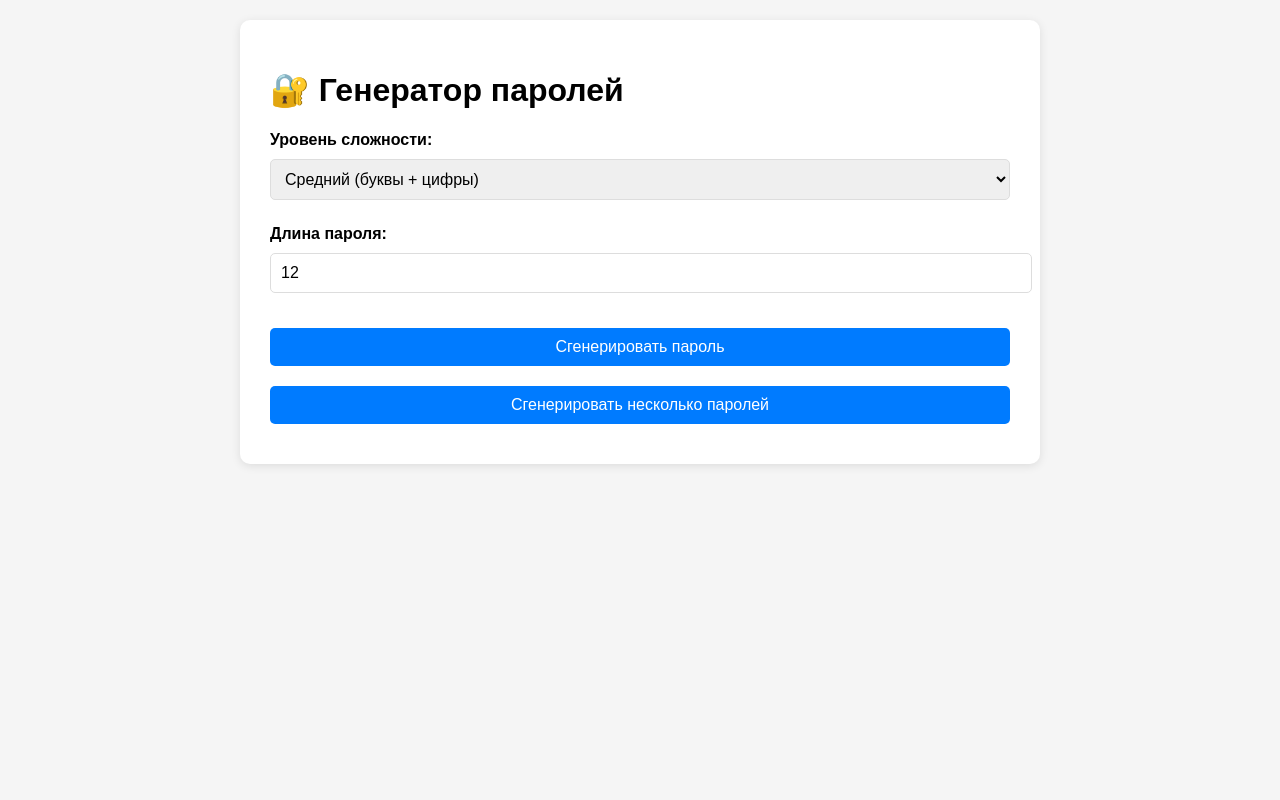
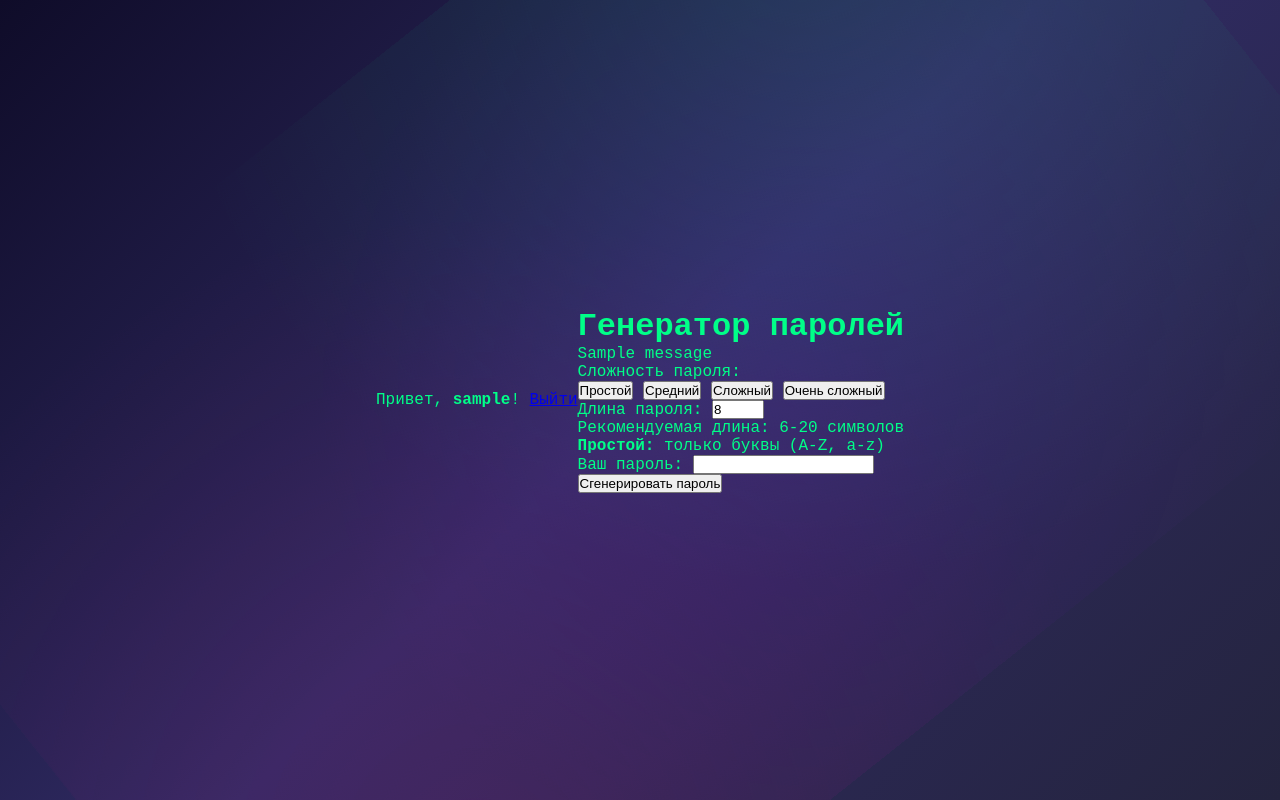
Before and after one commit to AltushkaLover/GG, a Flask app: template templates/index.html in a window 1280 px wide. Run offline with Flask 3, Linux system fonts and the light colour scheme; the template is opened without the code that fills it: most values are stand-ins (such as "Sample title", 1, 10 or a date in 2020); one stand-in notice (Sample message) is shown.

Commit message:
Update index.html

```diff
--- a/templates/index.html
+++ b/templates/index.html
@@ -4,230 +4,157 @@
     <meta charset="UTF-8">
     <meta name="viewport" content="width=device-width, initial-scale=1.0">
     <title>Генератор паролей</title>
-    <style>
-        body {
-            font-family: Arial, sans-serif;
-            max-width: 800px;
-            margin: 0 auto;
-            padding: 20px;
-            background-color: #f5f5f5;
-        }
-        .container {
-            background: white;
-            padding: 30px;
-            border-radius: 10px;
-            box-shadow: 0 2px 10px rgba(0,0,0,0.1);
-        }
-        .form-group {
-            margin-bottom: 20px;
-        }
-        label {
-            display: block;
-            margin-bottom: 5px;
-            font-weight: bold;
-        }
-        select, input[type="number"], button {
-            width: 100%;
-            padding: 10px;
-            margin: 5px 0;
-            border: 1px solid #ddd;
-            border-radius: 5px;
-            font-size: 16px;
-        }
-        button {
-            background-color: #007bff;
-            color: white;
-            border: none;
-            cursor: pointer;
-            margin: 10px 0;
-        }
-        button:hover {
-            background-color: #0056b3;
-        }
-        .password-display {
-            background-color: #f8f9fa;
-            padding: 15px;
-            border-radius: 5px;
-            margin: 20px 0;
-            font-family: monospace;
-            font-size: 18px;
-            word-break: break-all;
-        }
-        .custom-options {
-            background-color: #e9ecef;
-            padding: 15px;
-            border-radius: 5px;
-            margin: 10px 0;
-        }
-        .checkbox-group {
-            display: flex;
-            align-items: center;
-            margin: 5px 0;
-        }
-        .checkbox-group input {
-            width: auto;
-            margin-right: 10px;
-        }
-        .batch-results {
-            margin-top: 20px;
-        }
-        .password-item {
-            background-color: #f8f9fa;
-            padding: 10px;
-            margin: 5px 0;
-            border-radius: 3px;
-            font-family: monospace;
-        }
-    </style>
+    <link rel="stylesheet" href="{{ url_for('static', filename='style.css') }}">
 </head>
 <body>
+    <div class="header">
+        <div class="user-info">
+            Привет, <strong>{{ username }}</strong>!
+            <a href="{{ url_for('logout') }}" class="btn">Выйти</a>
+        </div>
+    </div>
+
     <div class="container">
-        <h1>🔐 Генератор паролей</h1>
+        <h1>Генератор паролей</h1>
 
-        <div class="form-group">
-            <label for="complexity">Уровень сложности:</label>
-            <select id="complexity" onchange="toggleCustomOptions()">
-                <option value="easy">Простой (только буквы)</option>
-                <option value="medium" selected>Средний (буквы + цифры)</option>
-                <option value="hard">Сложный (все символы)</option>
-                <option value="custom">Пользовательский</option>
-            </select>
-        </div>
+        {% with messages = get_flashed_messages(with_categories=true) %}
+            {% if messages %}
+                {% for category, message in messages %}
+                    <div class="flash {{ category }}">{{ message }}</div>
+                {% endfor %}
+            {% endif %}
+        {% endwith %}
 
-        <div class="form-group">
-            <label for="length">Длина пароля:</label>
-            <input type="number" id="length" min="4" max="50" value="12">
-        </div>
+        <div class="settings">
+            <div class="setting">
+                <label>Сложность пароля:</label>
+                <div class="complexity-buttons">
+                    <button type="button" class="complexity-btn active" data-complexity="simple">Простой</button>
+                    <button type="button" class="complexity-btn" data-complexity="medium">Средний</button>
+                    <button type="button" class="complexity-btn" data-complexity="strong">Сложный</button>
+                    <button type="button" class="complexity-btn" data-complexity="very_strong">Очень сложный</button>
+                </div>
+            </div>
 
-        <div id="customOptions" class="custom-options" style="display: none;">
-            <h3>Настройки пароля:</h3>
-            <div class="checkbox-group">
-                <input type="checkbox" id="uppercase" checked>
-                <label for="uppercase">Заглавные буквы (A-Z)</label>
+            <div class="setting">
+                <label for="length">Длина пароля:</label>
+                <input type="number" id="length" min="6" max="40" value="12">
+                <div class="length-info" id="length-info">Рекомендуемая длина: 6-20 символов</div>
             </div>
-            <div class="checkbox-group">
-                <input type="checkbox" id="numbers" checked>
-                <label for="numbers">Цифры (0-9)</label>
-            </div>
-            <div class="checkbox-group">
-                <input type="checkbox" id="special">
-                <label for="special">Специальные символы (!@#$% и т.д.)</label>
+
+            <div class="setting">
+                <div class="complexity-info" id="complexity-info">
+                    <strong>Простой:</strong> только буквы (A-Z, a-z)
+                </div>
             </div>
         </div>
 
-        <button onclick="generatePassword()">Сгенерировать пароль</button>
-        <button onclick="generateBatchPasswords()">Сгенерировать несколько паролей</button>
-
-        <div id="result" class="password-display" style="display: none;">
-            <strong>Ваш пароль:</strong>
-            <div id="passwordOutput"></div>
-            <small>Длина: <span id="passwordLength"></span> символов</small>
-            <button onclick="copyToClipboard()" style="margin-top: 10px;">Копировать</button>
+        <div class="result">
+            <label>Ваш пароль:</label>
+            <input type="text" id="password" readonly>
         </div>
 
-        <div id="batchResult" class="batch-results" style="display: none;">
-            <h3>Сгенерированные пароли:</h3>
-            <div id="batchPasswordsOutput"></div>
-            <button onclick="copyBatchToClipboard()">Копировать все</button>
-        </div>
+        <button onclick="generatePassword()">Сгенерировать пароль</button>
     </div>
 
     <script>
-        function toggleCustomOptions() {
-            const complexity = document.getElementById('complexity').value;
-            const customOptions = document.getElementById('customOptions');
-            customOptions.style.display = complexity === 'custom' ? 'block' : 'none';
+        let currentComplexity = 'simple';
+
+        // Обработчики для кнопок сложности
+        document.querySelectorAll('.complexity-btn').forEach(btn => {
+            btn.addEventListener('click', function() {
+                // Убираем активный класс у всех кнопок
+                document.querySelectorAll('.complexity-btn').forEach(b => {
+                    b.classList.remove('active');
+                });
+                // Добавляем активный класс текущей кнопке
+                this.classList.add('active');
+                currentComplexity = this.dataset.complexity;
+                updateComplexityInfo();
+                updateLengthLimits();
+            });
+        });
+
+        function updateComplexityInfo() {
+            const info = document.getElementById('complexity-info');
+            switch(currentComplexity) {
+                case 'simple':
+                    info.innerHTML = '<strong>Простой:</strong> только буквы (A-Z, a-z)';
+                    break;
+                case 'medium':
+                    info.innerHTML = '<strong>Средний:</strong> буквы + цифры (A-Z, a-z, 0-9)';
+                    break;
+                case 'strong':
+                    info.innerHTML = '<strong>Сложный:</strong> буквы + цифры + специальные символы (!@#$%^&*)';
+                    break;
+                case 'very_strong':
+                    info.innerHTML = '<strong>Очень сложный:</strong> все символы + расширенный набор специальных символов';
+                    break;
+            }
+        }
+
+        function updateLengthLimits() {
+            const lengthInput = document.getElementById('length');
+            const lengthInfo = document.getElementById('length-info');
+
+            switch(currentComplexity) {
+                case 'simple':
+                    lengthInput.min = 6;
+                    lengthInput.max = 20;
+                    lengthInput.value = 8;
+                    lengthInfo.textContent = 'Рекомендуемая длина: 6-20 символов';
+                    break;
+                case 'medium':
+                    lengthInput.min = 8;
+                    lengthInput.max = 25;
+                    lengthInput.value = 12;
+                    lengthInfo.textContent = 'Рекомендуемая длина: 8-25 символов';
+                    break;
+                case 'strong':
+                    lengthInput.min = 10;
+                    lengthInput.max = 30;
+                    lengthInput.value = 16;
+                    lengthInfo.textContent = 'Рекомендуемая длина: 10-30 символов';
+                    break;
+                case 'very_strong':
+                    lengthInput.min = 12;
+                    lengthInput.max = 40;
+                    lengthInput.value = 20;
+                    lengthInfo.textContent = 'Рекомендуемая длина: 12-40 символов';
+                    break;
+            }
         }
 
         function generatePassword() {
-            const complexity = document.getElementById('complexity').value;
-            const length = parseInt(document.getElementById('length').value);
-
-            let data = { complexity, length };
-
-            if (complexity === 'custom') {
-                data.uppercase = document.getElementById('uppercase').checked;
-                data.numbers = document.getElementById('numbers').checked;
-                data.special = document.getElementById('special').checked;
-            }
+            const data = {
+                complexity: currentComplexity,
+                length: parseInt(document.getElementById('length').value)
+            };
 
             fetch('/generate', {
                 method: 'POST',
-                headers: {
-                    'Content-Type': 'application/json',
-                },
+                headers: {'Content-Type': 'application/json'},
                 body: JSON.stringify(data)
             })
-            .then(response => response.json())
+            .then(r => r.json())
             .then(data => {
                 if (data.success) {
-                    document.getElementById('passwordOutput').textContent = data.password;
-                    document.getElementById('passwordLength').textContent = data.length;
-                    document.getElementById('result').style.display = 'block';
-                    document.getElementById('batchResult').style.display = 'none';
+                    document.getElementById('password').value = data.password;
                 } else {
                     alert('Ошибка: ' + data.error);
                 }
             })
             .catch(error => {
-                alert('Ошибка при генерации пароля');
-                console.error('Error:', error);
+                alert('Ошибка соединения');
             });
         }
 
-        function generateBatchPasswords() {
-            const complexity = document.getElementById('complexity').value;
-            const length = parseInt(document.getElementById('length').value);
-
-            let data = { complexity, length, count: 5 };
-
-            if (complexity === 'custom') {
-                data.uppercase = document.getElementById('uppercase').checked;
-                data.numbers = document.getElementById('numbers').checked;
-                data.special = document.getElementById('special').checked;
-            }
-
-            fetch('/batch-generate', {
-                method: 'POST',
-                headers: {
-                    'Content-Type': 'application/json',
-                },
-                body: JSON.stringify(data)
-            })
-            .then(response => response.json())
-            .then(data => {
-                if (data.success) {
-                    const output = document.getElementById('batchPasswordsOutput');
-                    output.innerHTML = data.passwords.map(pwd =>
-                        `<div class="password-item">${pwd}</div>`
-                    ).join('');
-                    document.getElementById('batchResult').style.display = 'block';
-                    document.getElementById('result').style.display = 'none';
-                } else {
-                    alert('Ошибка: ' + data.error);
-                }
-            })
-            .catch(error => {
-                alert('Ошибка при генерации паролей');
-                console.error('Error:', error);
-            });
-        }
-
-        function copyToClipboard() {
-            const password = document.getElementById('passwordOutput').textContent;
-            navigator.clipboard.writeText(password).then(() => {
-                alert('Пароль скопирован в буфер обмена!');
-            });
-        }
-
-        function copyBatchToClipboard() {
-            const passwords = Array.from(document.querySelectorAll('.password-item'))
-                .map(item => item.textContent)
-                .join('\n');
-            navigator.clipboard.writeText(passwords).then(() => {
-                alert('Все пароли скопированы в буфер обмена!');
-            });
-        }
+        // Инициализация при загрузке
+        document.addEventListener('DOMContentLoaded', function() {
+            updateComplexityInfo();
+            updateLengthLimits();
+            generatePassword();
+        });
     </script>
 </body>
 </html>
```
